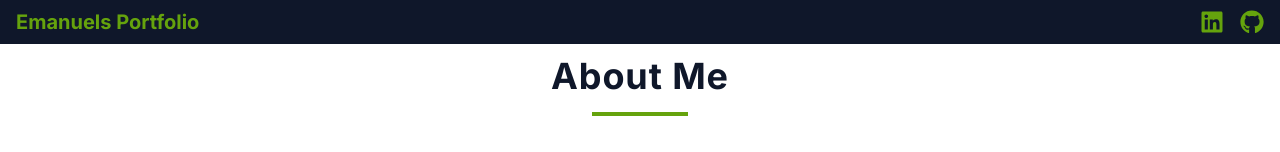
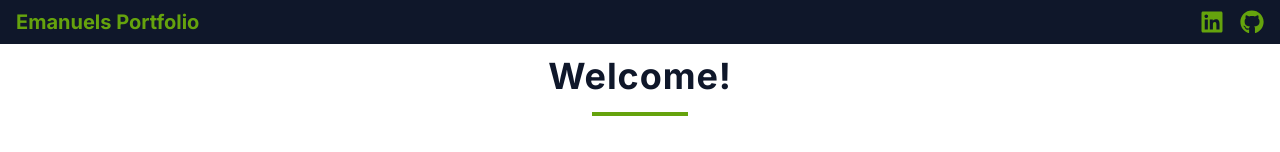
Before and after one commit to EmanuelGustafzon/portfolio, a Next.js app in the folder portfolio/: page / in a window 1280 px wide. Shown: the top 152 px of the page. Built offline with nearby package versions, Linux system fonts and the light colour scheme.

Commit message:
Update page.tsx
Change about to welcome

```diff
--- a/portfolio/app/page.tsx
+++ b/portfolio/app/page.tsx
@@ -14,7 +14,7 @@ export default function Home() {
   return (
     <div>
       <NavBar/>
-      <Header text='About Me'/>
+      <Header text='Welcome!'/>
       <div className='flex justify-center m-3 w-76 lg:ml-32 lg:mr-32 mt-8 mb-8'>
         <p className='text-slate-900'>
           I have a challange for you! decode this binary sequence:  01000011 01101000 01100001 01101110 01100111 01100101 00100000 01110100 01101000 01100101 00100000 01110111 01100001 01111001 00100000 01111001 01101111 01110101 00100000 01110011 01100101 01100101 00100000 01110100 01101000 01101001 01101110 01100111 01110011 00101100 00100000 01100001 01101110 01100100 00100000 01110100 01101000 01100101 00100000 01110100 01101000 01101001 01101110 01100111 01110011 00100000 01111001 01101111 01110101 00100000 01110011 01100101 01100101 00100000 01110111 01101001 01101100 01101100 00100000 01100011 01101000 01100001 01101110 01100111 01100101
```
